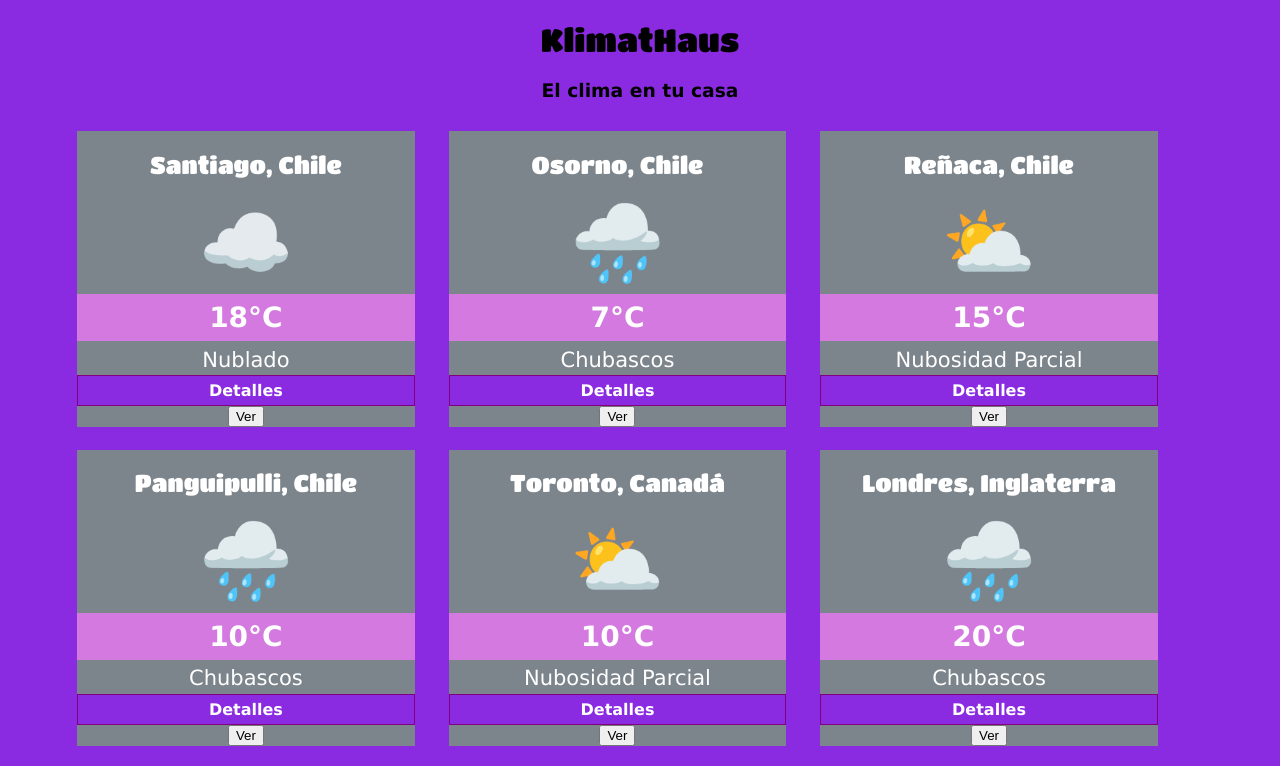
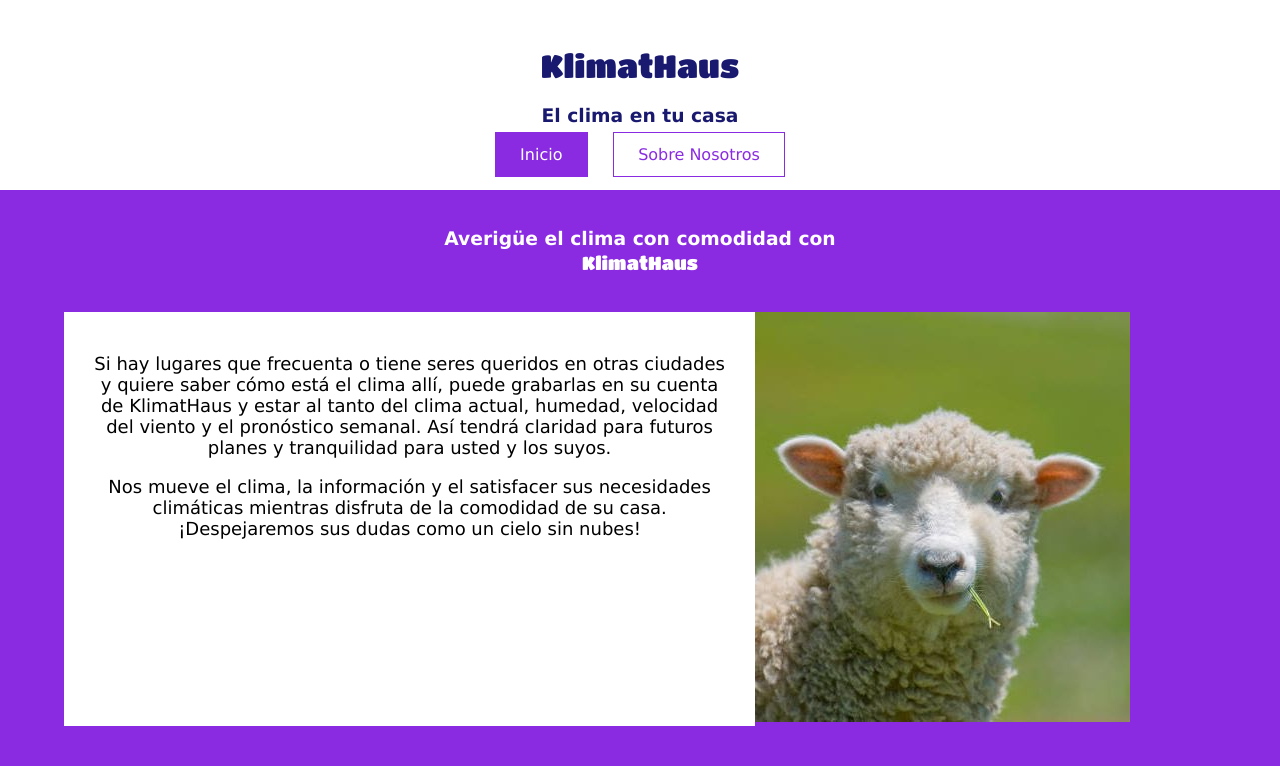
Before and after one commit to fernandakauak/weather-frontend-m2, a Vue app: page /acerca in a window 1280 px wide. Shown: the top 766 px of the page. Built offline with nearby package versions, Linux system fonts and the light colour scheme.

Commit message:
Instalado vue-router, añadidas rutas (y en prueba) y lista la sección Acerca

```diff
--- a/package.json
+++ b/package.json
@@ -9,7 +9,8 @@
     "preview": "vite preview"
   },
   "dependencies": {
-    "vue": "^3.5.40"
+    "vue": "^3.5.40",
+    "vue-router": "^5.2.0"
   },
   "devDependencies": {
     "@vitejs/plugin-vue": "^6.0.8",
--- a/src/App.vue
+++ b/src/App.vue
@@ -1,19 +1,52 @@
 <script setup>
   import IndexVista from './components/IndexVista.vue';
-  import AcercaVista from './components/AcercaVista.vue';
 </script>
 
 <template>
-
-  <IndexVista />
-
-  <footer class="footer p-3 text-center bg-primary bg-gradient">
+  <header>
+    <h1 class="header__title">KlimatHaus</h1>
+    <h3 class="header__subtitle">El clima en tu casa</h3>
+    <nav>
+      <router-link :to="{ name:'inicio' }" active-class="active">Inicio</router-link>
+      <router-link :to="{ name:'acerca' }" active-class="active">Sobre Nosotros</router-link>
+    </nav>
+  </header>
+  <router-view />
+  <!--<footer class="footer p-3 text-center bg-primary bg-gradient">
     <p class="footer__content">Sitio creado por Fernanda Kauak Alaff, en el Curso de Desarrollo Front End 2026</p>
-  </footer>
+  </footer>-->
 </template>
 
 <style scoped>
+  header {
+    width: 96%;
+    background-color: white;
+    padding: 2%;
+  }
 
+  .header__title, .header__subtitle {
+    color: midnightblue;
+  }
 
+  nav a {
+    background-color: blueviolet;
+    border: 1px solid blueviolet;
+    color: white;
+    padding: 1% 2%;
+    margin: 1%;
+    text-decoration: none;
+  }
 
+  nav a:hover, nav a.active {
+    color: blueviolet;
+    background-color: white;
+    border: 1px solid blueviolet;
+  }
+
+  footer {
+    width: 96%;
+    padding: 2%;
+    background-color: #2f3133;
+    color: white;
+  }
 </style>
--- a/src/components/AcercaVista.vue
+++ b/src/components/AcercaVista.vue
@@ -1,26 +1,61 @@
-<script setup></script>
+<script setup>
+    import { ref } from 'vue';
+</script>
 
 <template>
-    <main class="container p-2">
-        <section class="row">
-            <h3 class="container__subtitle">Averigüe el clima con comodidad con</h3>
-            <h1 class="container__title">KlimatHaus</h1>
-            <article class="col-sm-12 col-md-8 about__info">
+    <section>
+        <article class="welcome">
+            <h3 class="welcome__subtitle">Averigüe el clima con comodidad con</h3>
+            <h1 class="welcome__title">KlimatHaus</h1>
+        </article>
+
+        <article class="about">
+            <div class="about__info">
                 <p>Si hay lugares que frecuenta o tiene seres queridos en otras ciudades y quiere saber cómo está el clima allí, puede grabarlas en su cuenta de KlimatHaus y estar al tanto del clima actual, humedad, velocidad del viento y el pronóstico semanal. Así tendrá claridad para futuros planes y tranquilidad para usted y los suyos.</p>
                 <p>Nos mueve el clima, la información y el satisfacer sus necesidades climáticas mientras disfruta de la comodidad de su casa. ¡Despejaremos sus dudas como un cielo sin nubes!</p>
-            </article>
-            <article class="col-sm-12 col-md-4 about__img">
+            </div>
+            <div class="col-sm-12 col-md-4 about__img">
                 <img src="/src/assets/representante-klimathaus.jpg" alt="Representante de KlimatHaus" />
-            </article>
+            </div>
+        </article>
+
         </section>
-    </main>
 </template>
 
 <style scoped>
+    .welcome {
+        margin: 3% auto;
+    }
+
+    .welcome__title {
+        font-family: "Titan One", sans-serif;
+        color: rgb(255, 255, 255);
+        text-align: center;
+        margin: 3px auto;
+    }
+
+    .welcome__subtitle {
+        font-family: Verdana, Geneva, Tahoma, sans-serif;
+        color: rgb(255, 255, 255);
+        text-align: center;
+        margin: 3px auto;
+    }
+
+    .about {
+        width: 90%;
+        margin: 1% auto;
+        display: flex;
+    }
+
     .about__info {
         background-color: rgb(255, 255, 255);
         padding: 2%;
         font-size: 18px;
+        width: 56%;
+    }
+
+    .about__img {
+        width: 30%;
     }
 
     @media (max-width: 768px) {
--- a/src/components/DetalleClimaVista.vue
+++ b/src/components/DetalleClimaVista.vue
@@ -1,6 +1,117 @@
-<script setup></script>
+<script setup>
+    import { computed } from 'vue';
+    import { useRoute, useRouter } from 'vue-router';
+    import { climas } from '../climas.js';
+    const route  = useRoute();
+    const router = useRouter();
 
-<template></template>
+    const props = defineProps({
+        id: String
+    });
+
+    const pronostico = computed(()=>{
+        return climas.find((c)=> c.id === Number(props.id));
+    });
+</script>
+
+<template>
+
+        <h1 class="container__title">Pronóstico de la semana: <br/> {{ pronostico.nombre }}</h1>
+        <div class="col-sm-12 col-md-4 detail__info">
+            <h2 class="detail__title">Clima</h2>
+            <div class="detail__ico">{{ pronostico.ico }}</div>
+            <h3 class="detail__grade">{{ pronostico.climaActual }}</h3>
+            <h3 class="detail__estado">{{ pronostico.estadoActual }}</h3>
+        </div>
+
+        <div class="col-sm-12 col-md-4 detail__info">
+            <h2 class="detail__title">Humedad</h2>
+            <div class="detail__ico">💧</div>
+            <h3 class="detail__grade">{{ pronostico.humedad }}</h3>
+        </div>
+
+        <div class="col-sm-12 col-md-4 detail__info">
+            <h2 class="detail__title">Viento</h2>
+            <div class="detail__ico">💨</div>
+            <h3 class="detail__grade">{{ pronostico.viento }}</h3>
+        </div>
+
+        <h2 class="container__title">Pronóstico de la Semana</h2>
+        <h3 class="container__promedio">Promedio de máxima de la semana: ${estadisticas.promedioMaxCiudad}°C</h3>
+
+        <article class="card col-sm-12 col-md-4 card-body forecast__card">
+            <h3 class="forecast__title">{{ pronostico.pronosticoSemanal[0].dia }}</h3>
+            <h3 class="forecast__state">{{ pronostico.pronosticoSemanal[0].estado }}</h3>
+            <h3 class="forecast__grade">{{ pronostico.pronosticoSemanal[0].min }} / {{ pronostico.pronosticoSemanal[0].max }}</h3>
+        </article>
+
+        <article class="card col-sm-12 col-md-4 card-body forecast__card">
+            <h3 class="forecast__title">{{ pronostico.pronosticoSemanal[1].dia }}</h3>
+            <h3 class="forecast__state">{{ pronostico.pronosticoSemanal[1].estado }}</h3>
+            <h3 class="forecast__grade">{{ pronostico.pronosticoSemanal[1].min }} / {{ pronostico.pronosticoSemanal[1].max }}</h3>
+        </article>
+
+        <article class="card col-sm-12 col-md-4 card-body forecast__card">
+            <h3 class="forecast__title">${lugarDetalle.pronosticoSemanal[2].dia}</h3>
+            <h3 class="forecast__state">${lugarDetalle.pronosticoSemanal[2].estado}</h3>
+            <h3 class="forecast__grade">${lugarDetalle.pronosticoSemanal[2].min} / ${lugarDetalle.pronosticoSemanal[2].max}</h3>
+        </article>
+
+        <article class="card col-sm-12 col-md-4 card-body forecast__card">
+            <h3 class="forecast__title">${lugarDetalle.pronosticoSemanal[3].dia}</h3>
+            <h3 class="forecast__state">${lugarDetalle.pronosticoSemanal[3].estado}</h3>
+            <h3 class="forecast__grade">${lugarDetalle.pronosticoSemanal[3].min} / ${lugarDetalle.pronosticoSemanal[3].max}</h3>
+        </article>
+
+        <article class="card col-sm-12 col-md-4 card-body forecast__card">
+            <h3 class="forecast__title">${lugarDetalle.pronosticoSemanal[4].dia}</h3>
+            <h3 class="forecast__state">${lugarDetalle.pronosticoSemanal[4].estado}</h3>
+            <h3 class="forecast__grade">${lugarDetalle.pronosticoSemanal[4].min} / ${lugarDetalle.pronosticoSemanal[4].max}</h3>
+        </article>
+
+        <article class="card col-sm-12 col-md-4 card-body forecast__card">
+            <h3 class="forecast__title">${lugarDetalle.pronosticoSemanal[5].dia}</h3>
+            <h3 class="forecast__state">${lugarDetalle.pronosticoSemanal[5].estado}</h3>
+            <h3 class="forecast__grade">${lugarDetalle.pronosticoSemanal[5].min} / ${lugarDetalle.pronosticoSemanal[5].max}</h3>
+        </article>
+
+        <section class="estadisticas-semana">
+            <h2 class="container__title">Estadísticas de la semana</h2>
+
+            <article class="promedio__min col-sm-12">
+                <h3 class="grado__title">Frecuencia de climas:</h3>
+                <h4 class="grado__text">${estadisticas.frecuenciaClimas}</h4>
+                <h4 class="grado__text">${estadisticas.estadoFrecuenciaSemanal}</h4>
+            </article>
+
+            <div class="col-sm-12 promedio__section">
+                <article class="promedio__min col-sm-12 col-md-4">
+                    <h3 class="grado__title">Mínimo de la semana:</h3>
+                    <h4 class="grado__text">${estadisticas.promedioMinCiudad}°C</h4>
+                </article>
+
+                <article class="promedio__max col-sm-12 col-md-4">
+                    <h3 class="grado__title">Máximo de la semana:</h3>
+                    <h4 class="grado__text">${estadisticas.promedioMaxCiudad}°C</h4>
+                </article>
+
+                <article class="promedio__todo col-sm-12 col-md-4">
+                    <h3 class="grado__title">Promedio de la semana:</h3>
+                    <h4 class="grado__text">${estadisticas.promedioTodoCiudad}°C</h4>
+                </article>
+            </div>
+
+            <aside class="promedio__estado">
+                <h3 class="estado__title">Clima más repetido:</h3>
+                <h4 class="estado__text">${estadisticas.modaClimaCiudad}</h4>
+                <h3 class="estado__title">Consideración para este clima:</h3>
+                <h4 class="estado__text">${estadisticas.resumenClimaCiudad}</h4>
+            </aside>
+        </section>
+
+
+
+</template>
 
 <style scoped>
     .detalle__title {
@@ -8,5 +119,4 @@
         color: rgb(255, 255, 255);
         text-align: center;
     }
-
 </style>
--- a/src/components/IndexVista.vue
+++ b/src/components/IndexVista.vue
@@ -1,12 +1,15 @@
 <script setup>
     import { ref } from 'vue'
     import { climas } from '../climas.js'
+    import { useRouter } from 'vue-router';
+    const router = useRouter();
+
+    function detalle(id) {
+        router.push({ name: 'climaDetalle', params: {id} });
+    }
 </script>
 
 <template>
-    <main class="container p-2 container_body">
-        <h1 class="container__title">KlimatHaus</h1>
-        <h3 class="container__subtitle">El clima en tu casa</h3>
     <section class="clima-view" id="lugares-clima">
         <article class="climacard" v-for="clima in climas" :key="clima.id">
             <div class="card-body text-center climacard__body">
@@ -14,17 +17,16 @@
                 <div class="climacard__ico">{{ clima.ico }}</div>
                 <h3 class="climacard__grado">{{ clima.climaActual }}</h3>
                 <h4 class="climacard__estado">{{ clima.estadoActual }}</h4>
-                    <a type="button" class="btn btn-outline-light col-12 climacard__button" id="btn-detalle-{{ clima.id }}" href="detalle.html">Detalles</a>
+                <button @click.prevent="detalle(clima.id)">Ver</button>
             </div>
-                <button @click="verDetalle(disco.id)">Ver</button>
         </article>
     </section>
-    </main>
 </template>
 
 <style scoped>
     section.clima-view {
-        width: 100%;
+        width: 90%;
+        margin: 1% auto;
         display: flex;
         flex-wrap: wrap;
         gap: 3%;
--- a/src/main.js
+++ b/src/main.js
@@ -1,5 +1,8 @@
 import { createApp } from 'vue'
 import './style.css'
 import App from './App.vue'
+import router from './router/index.js'
 
-createApp(App).mount('#app')
+createApp(App)
+.use(router)
+.mount('#app')
--- /dev/null
+++ b/src/router/index.js
@@ -0,0 +1,34 @@
+import { createRouter, createWebHistory } from 'vue-router';
+import InicioVista from '../components/IndexVista.vue';
+import AcercaVista from '../components/AcercaVista.vue';
+import DetalleClimaVista from '../components/DetalleClimaVista.vue';
+
+const router = createRouter({
+    history: createWebHistory(import.meta.env.BASE_URL),
+
+    routes: [
+        {
+            path: '/',
+            redirect: '/inicio'
+        },
+        {
+            path: '/inicio',
+            name:'inicio',
+            component: InicioVista
+        },
+        {
+            path: '/acerca',
+            name:'acerca',
+            alias:['/nosotros','/somos'],
+            component: AcercaVista
+        },
+        {
+            path: '/clima/:id/detalle',
+            name: 'climaDetalle',
+            component: DetalleClimaVista,
+            props: true
+        },
+    ]
+});
+
+export default router;
--- a/src/style.css
+++ b/src/style.css
@@ -7,7 +7,7 @@ body {
 }
 
 #app {
-  width: 1126px;
+  width: 100%;
   max-width: 100%;
   margin: 0 auto;
   text-align: center;
@@ -22,3 +22,8 @@ h1, h2 {
   font-family: "Titan One", sans-serif;
   font-weight: normal;
 }
+
+.container__body {
+  width: 90%;
+  margin: 1% auto;
+}
```
Also changed, not shown: 1 other file (tests, documents, lock files or other folders). Lines whose indentation alone changed are shown as unchanged.
